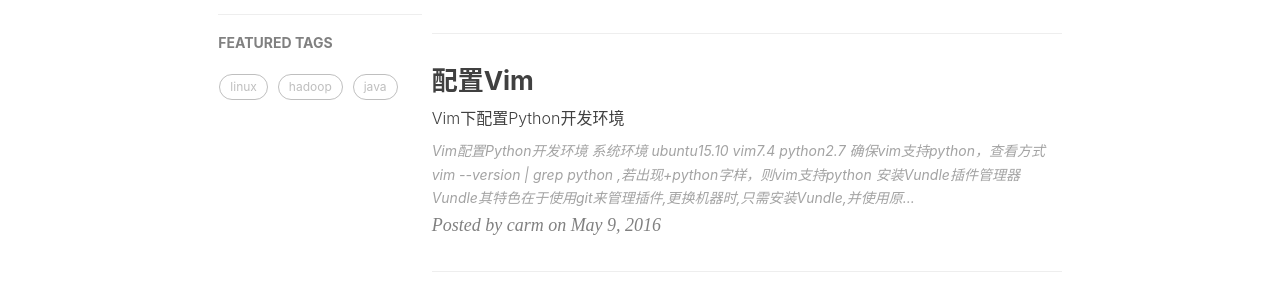
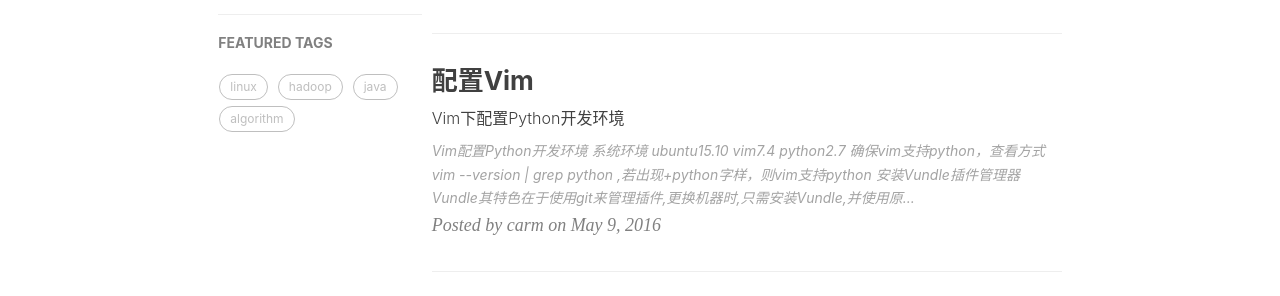
Before and after one commit to carmhuo/carmhuo.github.io, a Jekyll site: the page built from index.html, in a window 1280 px wide. Shown: the part 953-1249 px from the top of the page. Built offline with Jekyll 4.4.1, drawn with Linux system fonts in a browser that asks for light colours; nearby versions of some CDN libraries; the list of posts is cut into pages by our own code; comment, search, counter and statistics services are not loaded.

Commit message:
Update 2016-07-13-DynamicProgramming.md

```diff
--- a/_posts/2016-07-13-DynamicProgramming.md
+++ b/_posts/2016-07-13-DynamicProgramming.md
@@ -6,7 +6,7 @@ author: carm
 header-img: img/home-bg.jpg
 categories: Algorithms
 tag:
-  - algorithms
+  - algorithm
   - java
 ---
 # 动态规划(Dynamic Programming)
```
